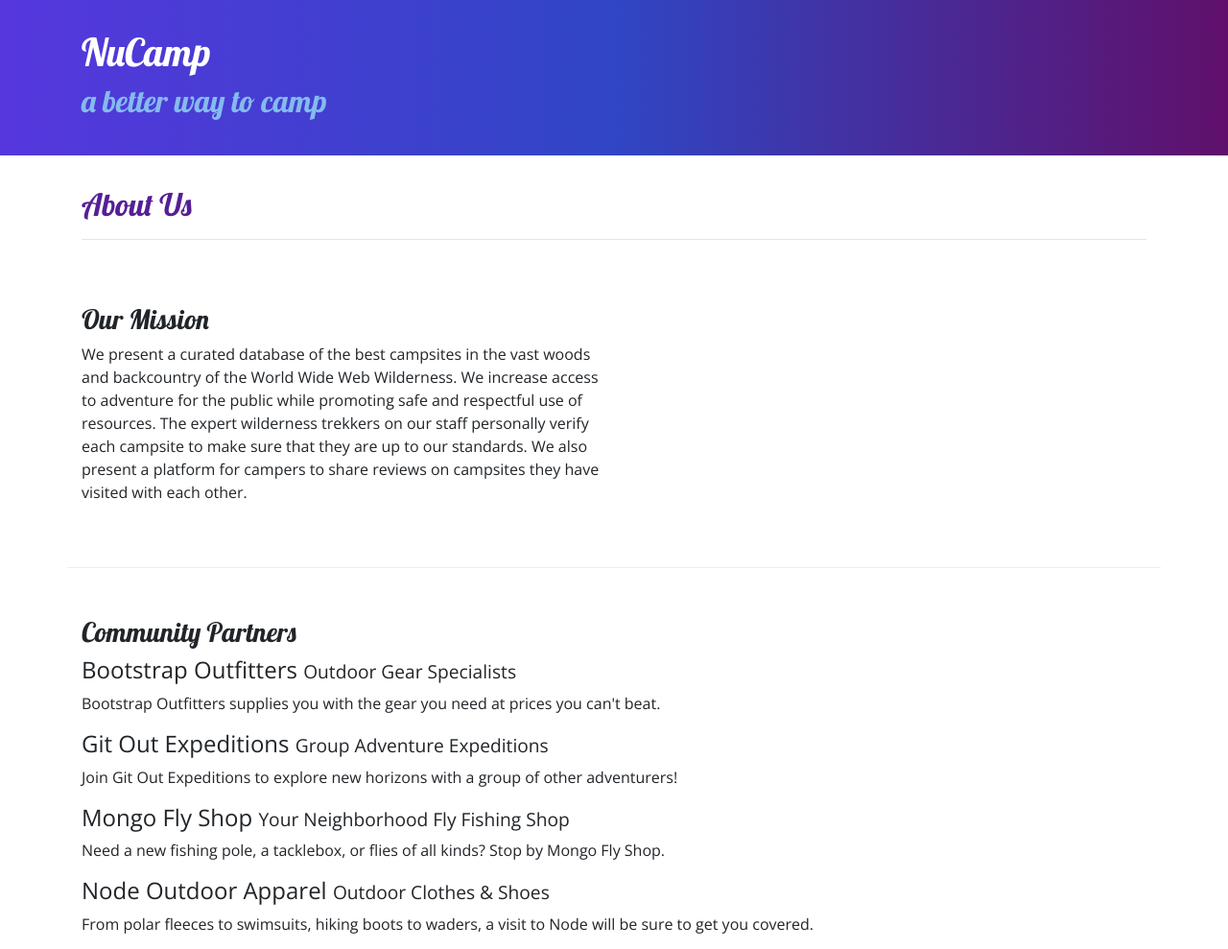
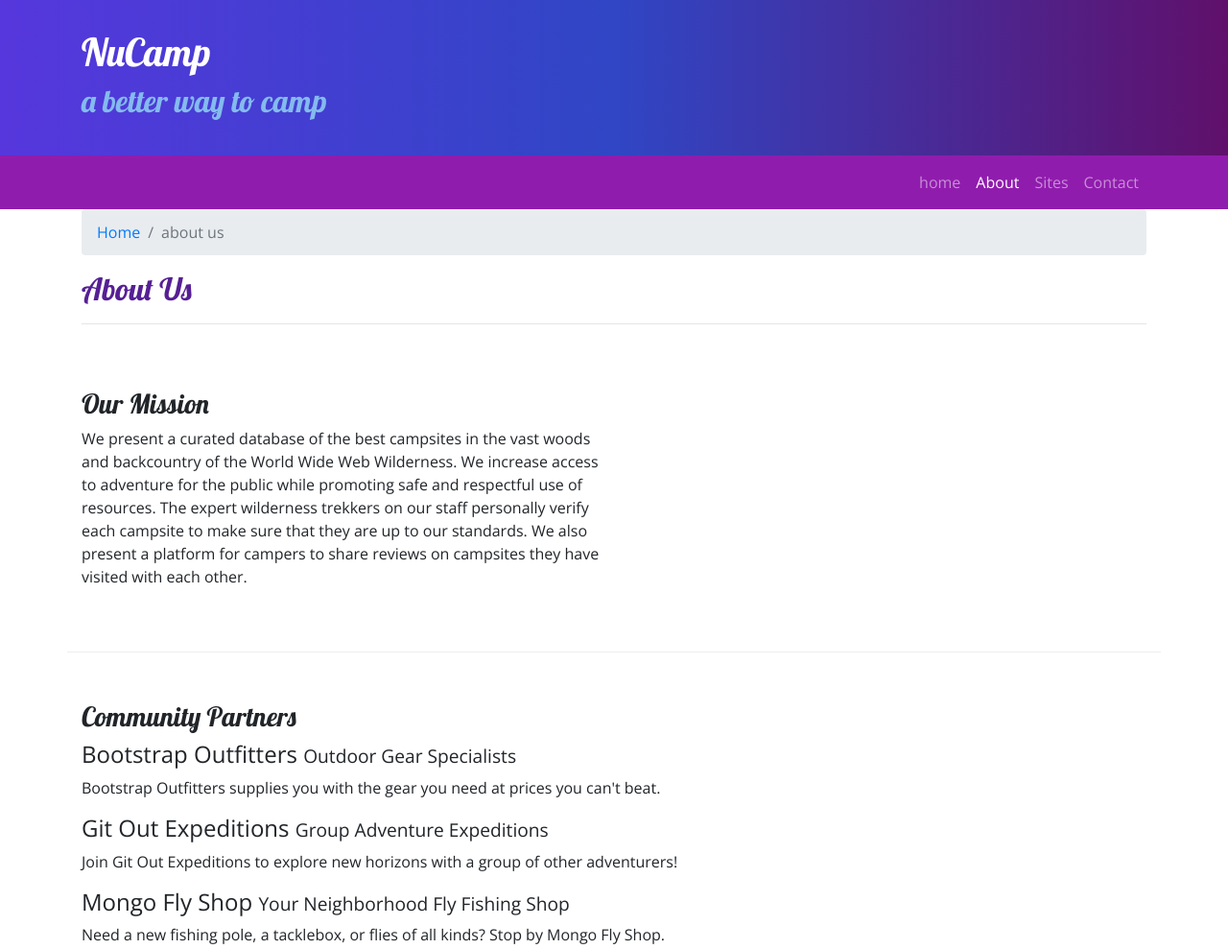
Before and after one commit to max-rike/NUCAMPSITE, a website: page aboutUs.html in a window 1280 px wide. Shown: the top 989 px of the page at 96% size. Drawn offline with nearby package versions, Linux system fonts and the light colour scheme; a web font is replaced by a local one.

Commit message:
navbar/breadcrumbs

```diff
--- a/aboutUs.html
+++ b/aboutUs.html
@@ -32,10 +32,39 @@
         </div>
       </div>
     </header>
-
+    <nav class="navbar navbar-expand-sm navbar-dark sticky-top">
+      <div class="container">
+        <button
+          class="navbar-toggler ml-auto"
+          type="button"
+          data-toggle="collapse"
+          data-target="#nucampNavbar"
+        >
+          <span class="navbar-toggler-icon"></span>
+        </button>
+        <div class="collapse navbar-collapse" id="nucampNavbar">
+          <ul class="navbar-nav ml-auto">
+            <li class="nav-item">
+              <a class="nav-link" href="index.html">home</a>
+            </li>
+            <li class="nav-item">
+              <a class="nav-link active" href="#">About</a>
+            </li>
+            <li class="nav-item"><a class="nav-link" href="#">Sites</a></li>
+            <li class="nav-item"><a class="nav-link" href="#">Contact</a></li>
+          </ul>
+        </div>
+      </div>
+    </nav>
     <div class="container">
       <div class="row">
-        <div class="col-12">
+        <div class="col">
+          <ol class="breadcrumb">
+            <li class="breadcrumb-item">
+              <a href="index.html">Home</a>
+            </li>
+            <li class="breadcrumb-item active">about us</li>
+          </ol>
           <h2>About Us</h2>
           <hr />
         </div>
--- a/css/styles.css
+++ b/css/styles.css
@@ -18,6 +18,7 @@ footer {
   padding: 20px 0;
 }
 .jumbotron {
+  margin: 0;
   padding: 30px;
   color: white;
   background-image: linear-gradient(to right, #5637dd, #3046c5, #60106b);
@@ -27,3 +28,6 @@ footer {
   border-bottom: 1px ridge;
   min-height: 200px;
 }
+.navbar {
+  background-color: #901cad;
+}
```
Also changed, not shown: index.html (+24 -0 lines).
